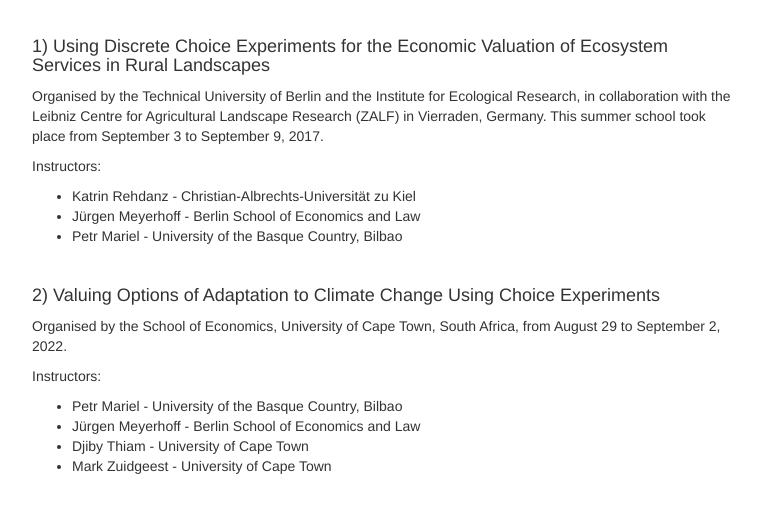
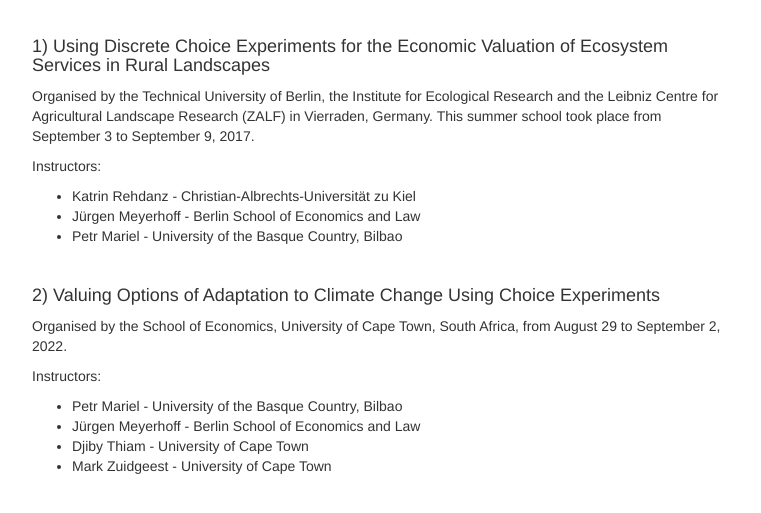
Before and after one commit to discretechoice/envecho.com, a plain HTML site: page summer-schools.html in a window 1280 px wide. Shown: the part 239-752 px from the top of the page, without its empty margins (258-1019 px from the left). Drawn offline with nearby package versions, Linux system fonts and the light colour scheme.

Commit message:
Summer-schools.html

```diff
--- a/summer-schools.html
+++ b/summer-schools.html
@@ -41,7 +41,7 @@
         </br>
         <div>
           <h4>1&#41; Using Discrete Choice Experiments for the Economic Valuation of Ecosystem Services in Rural Landscapes</h4>
-          <p>Organised by the Technical University of Berlin and the Institute for Ecological Research, in collaboration with the Leibniz Centre for Agricultural Landscape Research (ZALF) in Vierraden, Germany. This summer school took place from September 3 to September 9, 2017.</p>
+          <p>Organised by the Technical University of Berlin, the Institute for Ecological Research and the Leibniz Centre for Agricultural Landscape Research (ZALF) in Vierraden, Germany. This summer school took place from September 3 to September 9, 2017.</p>
           <p>Instructors:</p>
           <ul>
             <li>Katrin Rehdanz - Christian-Albrechts-Universität zu Kiel</li>
```
